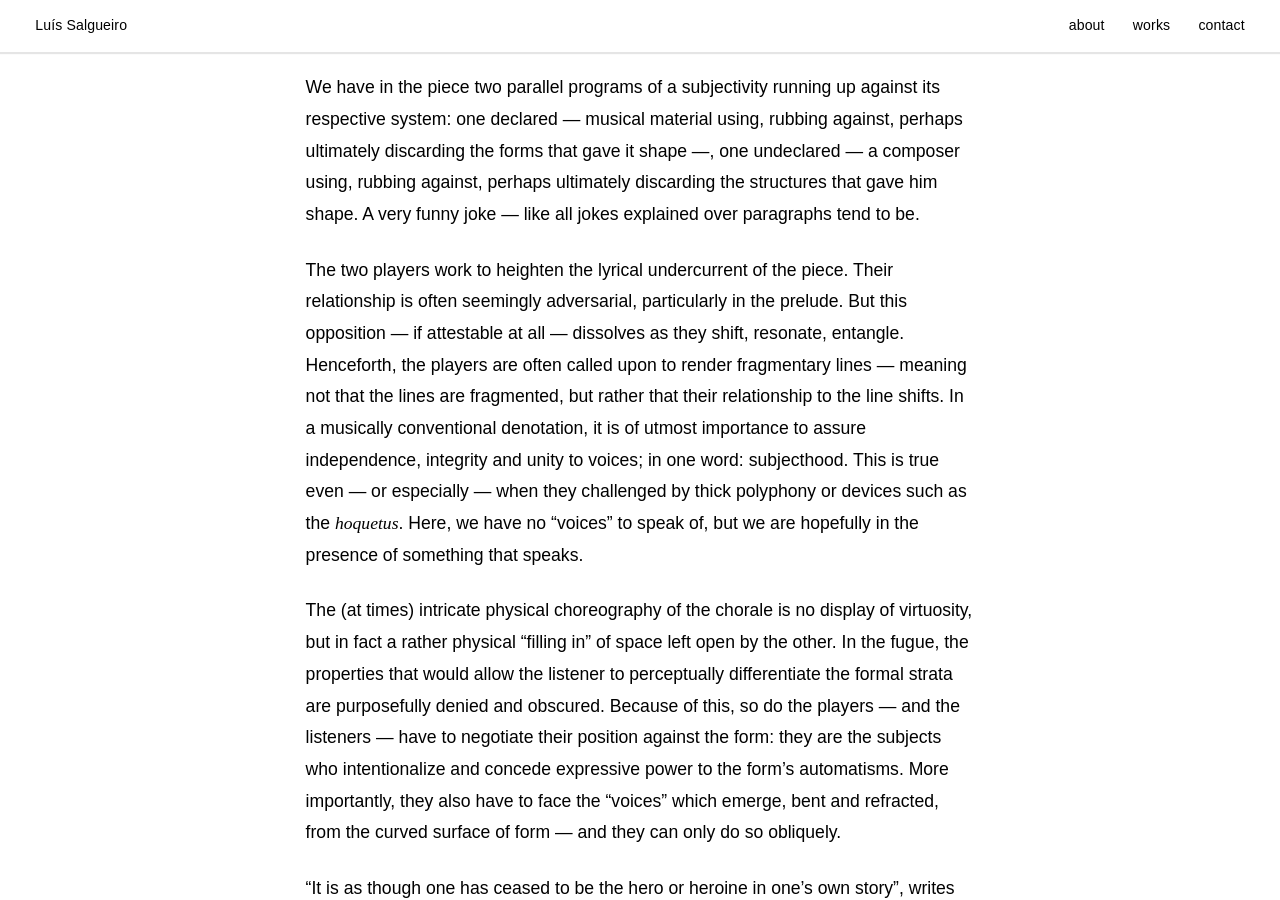
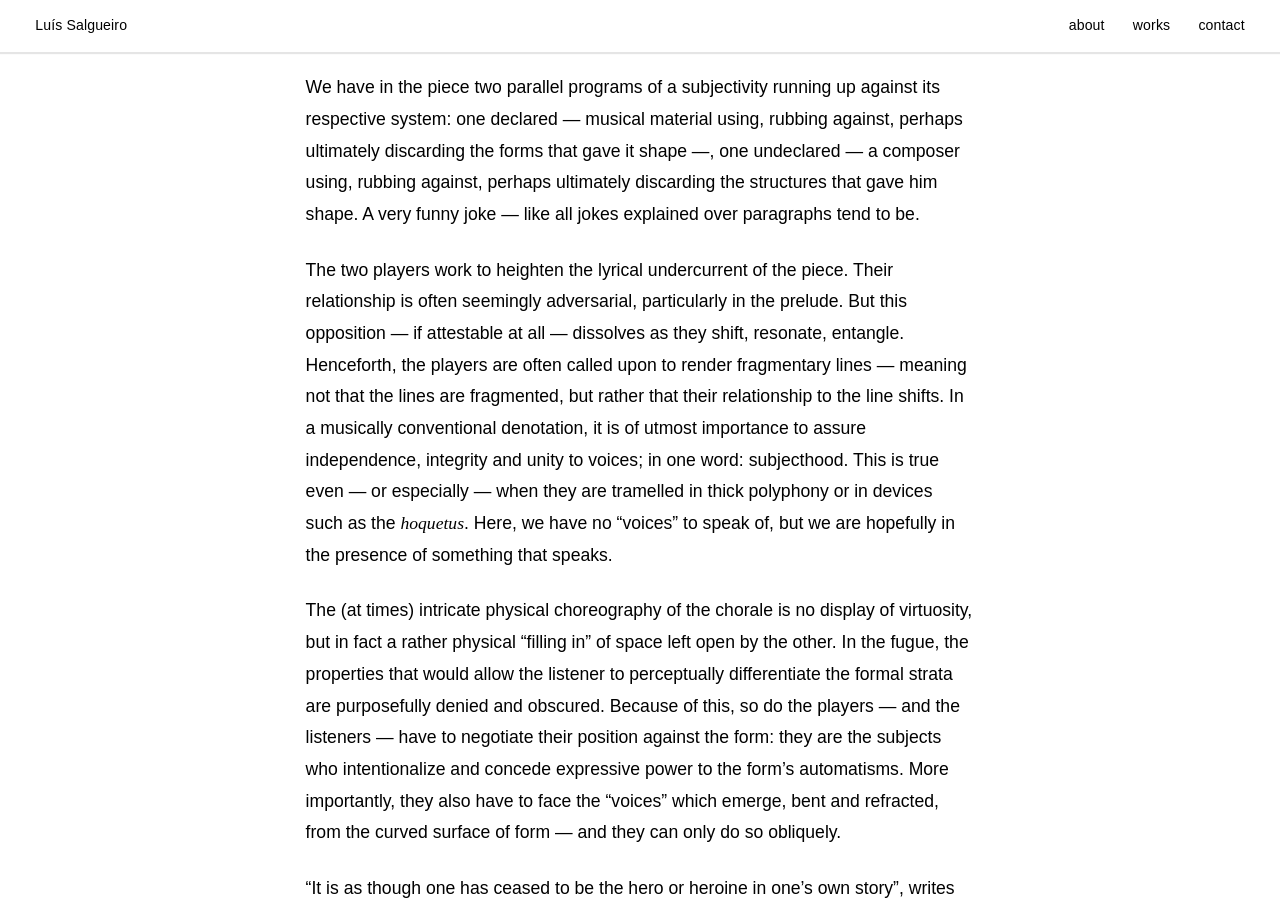
Before and after one commit to lsalgueiro/lsalgueiro.github.io, a Jekyll site: the page built from _works/preludio-coral-e-fuga.md, in a window 1280 px wide and 900 px high, scrolled down 3462 px. Built offline with Jekyll 4.4.1, drawn with Linux system fonts in a browser that asks for light colours; some web fonts are replaced; some of the changed text lies outside the part shown.

Commit message:
correcções menores nas notas da pcf

```diff
--- a/_works/preludio-coral-e-fuga.md
+++ b/_works/preludio-coral-e-fuga.md
@@ -39,12 +39,12 @@
 
 We have in the piece two parallel programs of a subjectivity running up against its respective system: one declared — musical material using, rubbing against, perhaps ultimately discarding the forms that gave it shape —, one undeclared — a composer using, rubbing against, perhaps ultimately discarding the structures that gave him shape. A very funny joke — like all jokes explained over paragraphs tend to be.
 
-The two players work to heighten the lyrical undercurrent of the piece. Their relationship is often seemingly adversarial, particularly in the prelude. But this opposition — if attestable at all — dissolves as they shift, resonate, entangle. Henceforth, the players are often called upon to render fragmentary lines —  meaning not that the lines are fragmented, but rather that their relationship to the line shifts. In a musically conventional denotation, it is of utmost importance to assure independence, integrity and unity to voices; in one word: subjecthood. This is true even — or especially — when they challenged by thick polyphony or devices such as the _hoquetus_. Here, we have no "voices" to speak of, but we are hopefully in the presence of something that speaks.
+The two players work to heighten the lyrical undercurrent of the piece. Their relationship is often seemingly adversarial, particularly in the prelude. But this opposition — if attestable at all — dissolves as they shift, resonate, entangle. Henceforth, the players are often called upon to render fragmentary lines —  meaning not that the lines are fragmented, but rather that their relationship to the line shifts. In a musically conventional denotation, it is of utmost importance to assure independence, integrity and unity to voices; in one word: subjecthood. This is true even — or especially — when they are tramelled in thick polyphony or in devices such as the _hoquetus_. Here, we have no "voices" to speak of, but we are hopefully in the presence of something that speaks.
 
 The (at times) intricate physical choreography of the chorale is no display of virtuosity, but in fact a rather physical "filling in" of space left open by the other. In the fugue, the properties that would allow the listener to perceptually differentiate the formal strata are purposefully denied and obscured. Because of this, so do the players — and the listeners — have to negotiate their position against the form: they are the subjects who intentionalize and concede expressive power to the form's automatisms. More importantly, they also have to face the "voices" which emerge, bent and refracted, from the curved surface of form — and they can only do so obliquely.
 
 "It is as though one has ceased to be the hero or heroine in one’s own story", writes Elaine Scarry in her essay _On Beauty and Being Just_. This liquidation of the concept of musical voice (undertaken in a _chorale_ and a _fugue_!) often feels like "one has just suffered a demotion" (ibid.), so tied that it is to music's uneasy relationship to speech. "[A]t moments when we believe we are conducting ourselves with equality", proceeds Scarry, "we are usually instead conducting ourselves as the central figure in our own private story; and when we feel ourselves to be merely adjacent, or lateral (or even subordinate), we are probably more closely approaching a state of equality".
 
-We cease to be the hero or heroine in one's own story when alterity strikes — though "not by destiny" — the pane through which we peer out into the world, caustics bleeding from the dent imparted. "Most comely / is always [the voice] I meet now, / just because I meet it […]. / And to hear them, I don't exist".
+We cease to be the hero or heroine in one's own story when alterity strikes — though "not by destiny" — the windowpane through which we peer out into the world, caustics bleeding from the dent imparted. "Most comely / is always [the voice] I meet now, / just because I meet it […]. / And to hear them, I don't exist".
 
 _Assim se escutam vozes_.
```
